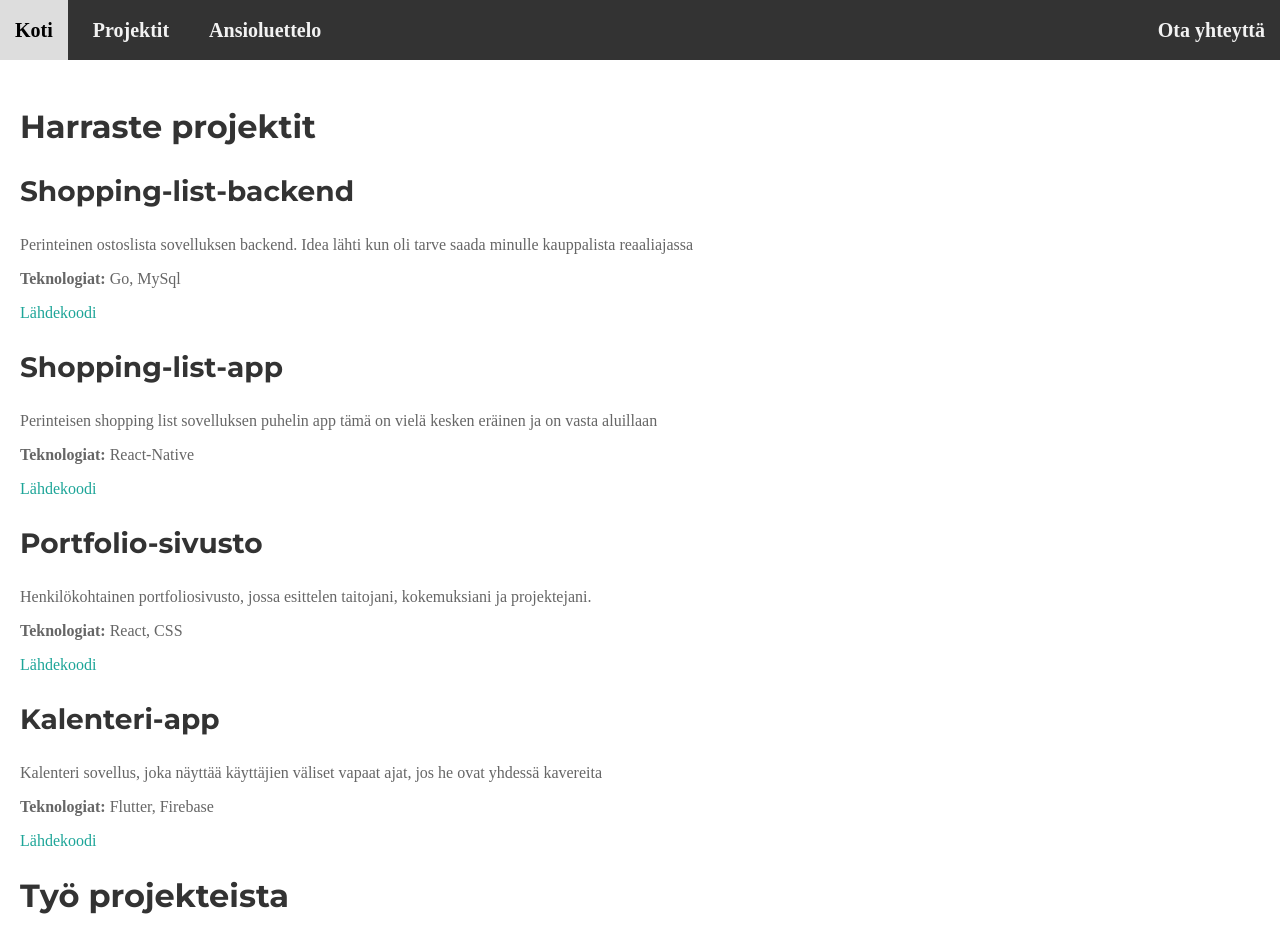
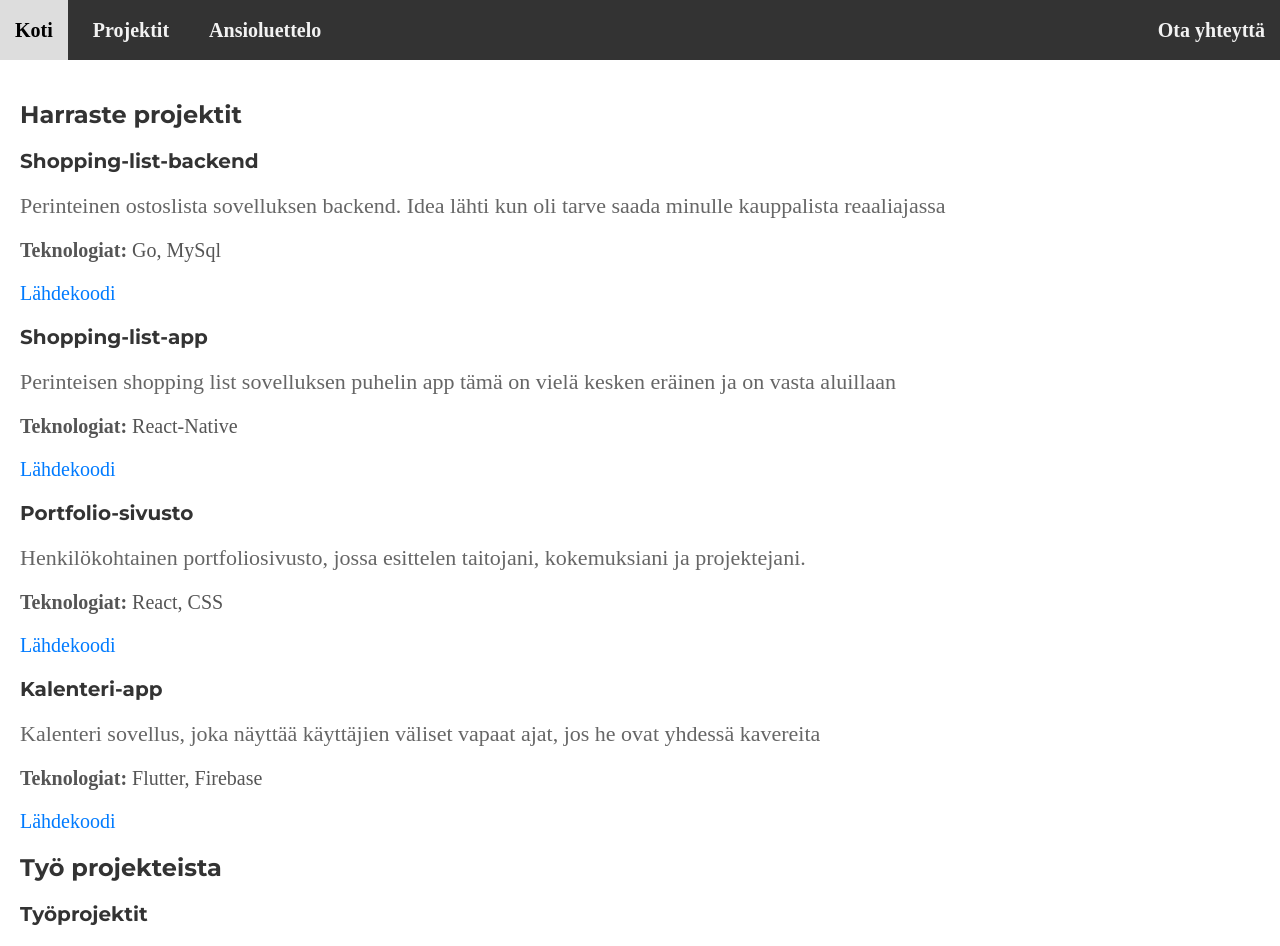
Before and after one commit to Jrvi/portfolio, a React (Vite) app: page /projects in a window 1280 px wide. Shown: the top 946 px of the page. Built offline with nearby package versions, Linux system fonts and the light colour scheme.

Commit message:
fix: projects styling

```diff
--- a/src/App.css
+++ b/src/App.css
@@ -234,6 +234,41 @@ article {
   display: flex;
 }
 
+.projects-container {
+  padding: 20px;
+}
+
+.projects-title {
+  font-size: 24px;
+  font-weight: bold;
+  margin-bottom: 20px;
+}
+
+.project-item {
+  margin-bottom: 20px;
+}
+
+.project-name {
+  font-size: 20px;
+  font-weight: bold;
+}
+
+.project-description {
+  font-size: 22px;
+  margin: 10px 0;
+}
+
+.project-technologies {
+  font-size: 20px;
+  color: #555;
+}
+
+.project-link {
+  font-size: 20px;
+  color: #007bff;
+  text-decoration: none;
+}
+
 @media (max-width: 1000px) {
   .navbar {
     flex-direction: column;
--- a/src/components/Projects.jsx
+++ b/src/components/Projects.jsx
@@ -37,22 +37,22 @@ const Projects = () => {
     console.log(work_projects);
 
     return (
-      <div style={{ padding: '20px' }}>
-        <h2>Harraste projektit</h2>
+      <div className="projects-container">
+        <h2 className="projects-title">Harraste projektit</h2>
         {hobby_projects.map((project, index) => (
-          <div key={index} style={{ marginBottom: '20px' }}>
-            <h3>{project.name}</h3>
-            <p>{project.description}</p>
-            <p><strong>Teknologiat:</strong> {project.technologies.join(', ')}</p>
-            <p><a href={project.link} target="_blank" rel="noopener noreferrer">Lähdekoodi</a></p>
+          <div key={index} className="project-item">
+            <h3 className="project-name">{project.name}</h3>
+            <p className="project-description">{project.description}</p>
+            <p className="project-technologies"><strong>Teknologiat:</strong> {project.technologies.join(', ')}</p>
+            <p><a href={project.link} target="_blank" rel="noopener noreferrer" className="project-link">Lähdekoodi</a></p>
           </div>
         ))}
-        <h2>Työ projekteista</h2>
+        <h2 className="projects-title">Työ projekteista</h2>
         {work_projects.map((project, index) => (
-          <div key={index} style={{ marginBottom: '20px' }}>
-            <h3>{project.name}</h3>
-            <p>{project.description}</p>
-            <p><strong>Teknologiat:</strong> {project.technologies.join(', ')}</p>
+          <div key={index} className="project-item">
+            <h3 className="project-name">{project.name}</h3>
+            <p className="project-description">{project.description}</p>
+            <p className="project-technologies"><strong>Teknologiat:</strong> {project.technologies.join(', ')}</p>
           </div>
         ))}
       </div>
```
